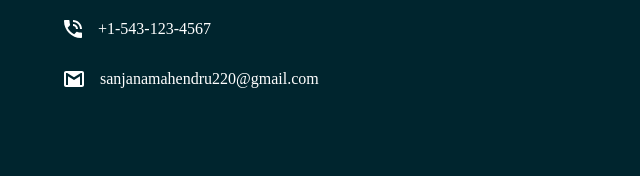
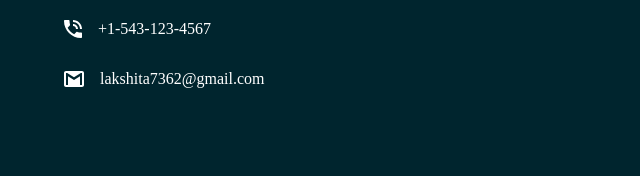
Before and after one commit to Lakshita360/Huddle-Landing-page, a plain HTML site: page index.html in a window 1280 px wide. Shown: the part 2909-3085 px from the top of the page, 0-640 px from the left. Drawn offline with nearby package versions, Linux system fonts and the light colour scheme.

Commit message:
Update index.html

```diff
--- a/index.html
+++ b/index.html
@@ -79,7 +79,7 @@
                     </div>
                     <div class="address">
                         <img src="images/icon-email.svg" alt="email"/>
-                        <a href="mailto:sanjanamahendru220@gmail.com">sanjanamahendru220@gmail.com</a>
+                        <a href="mailto:lakshita73620@gmail.com">lakshita7362@gmail.com</a>
                     </div>
                 </div>
                 <div id="about" class="column">
```
